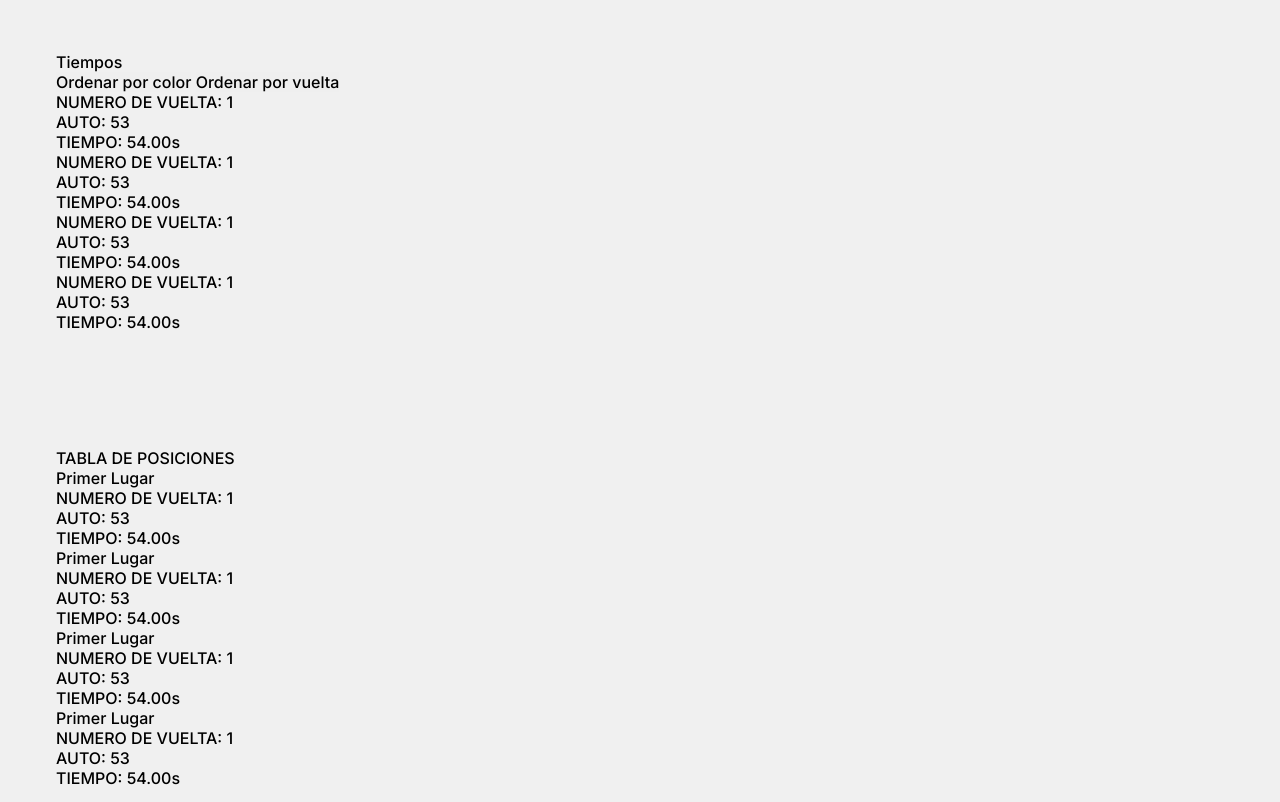
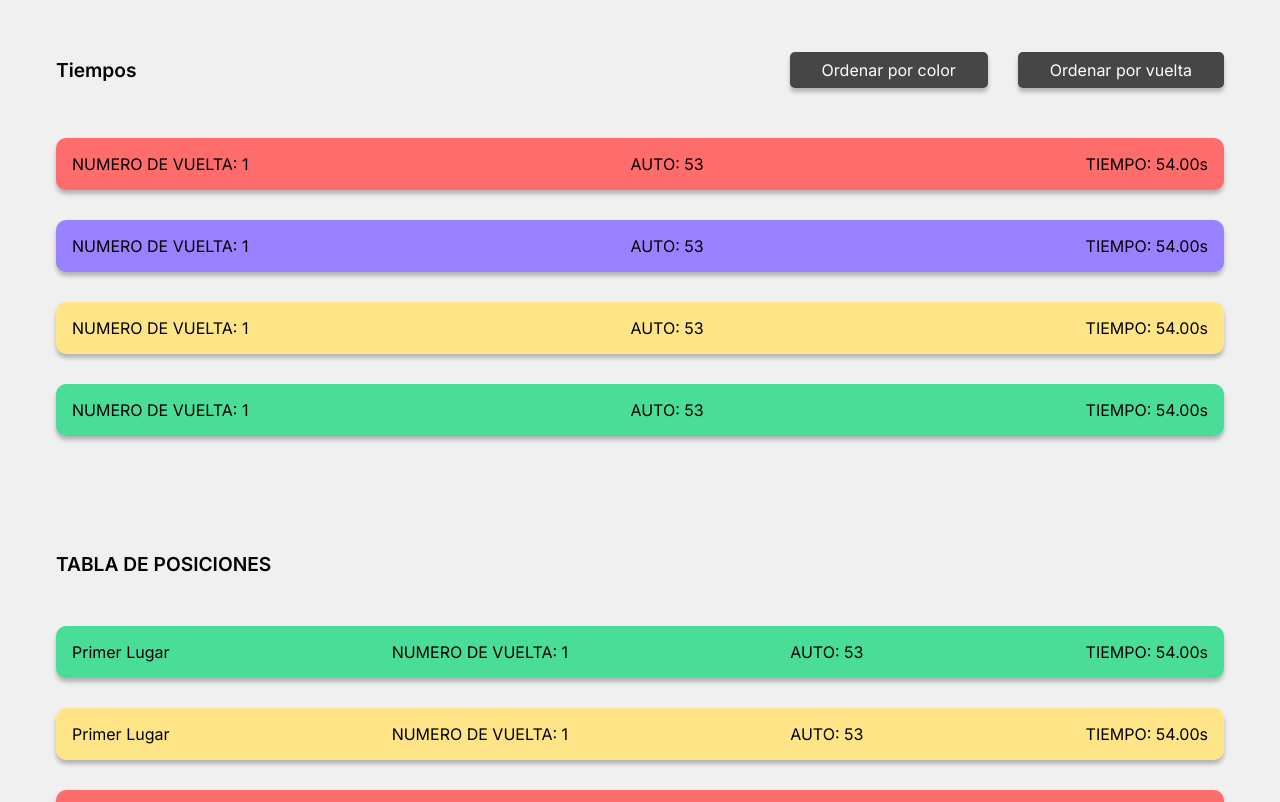
Before and after one commit to Axel-Meyrek/Aplicacion-Carreras, a website: page index.html in a window 1280 px wide. Shown: the part 940-1742 px from the top of the page. Drawn offline with Linux system fonts and the light colour scheme.

Commit message:
Style, times, table position and export data

```diff
--- a/index.html
+++ b/index.html
@@ -42,22 +42,22 @@
         <!-- CONTEINER BUTTON AUTOS -->
         <section class="section conteinerButtonAutos">
 
-            <div class="buttonAuto">
+            <div class="buttonAuto bgPurple">
                 <span class="numberAuto">50</span>
                 <i class="fa-solid fa-car iconAuto"></i>
             </div>
 
-            <div class="buttonAuto">
+            <div class="buttonAuto bgBlue">
                 <span class="numberAuto">50</span>
                 <i class="fa-solid fa-car iconAuto"></i>
             </div>
 
-            <div class="buttonAuto">
+            <div class="buttonAuto bgRed">
                 <span class="numberAuto">50</span>
                 <i class="fa-solid fa-car iconAuto"></i>
             </div>
 
-            <div class="buttonAuto">
+            <div class="buttonAuto bgPink">
                 <span class="numberAuto">50</span>
                 <i class="fa-solid fa-car iconAuto"></i>
             </div>
@@ -84,25 +84,25 @@
 
             <div class="conteinerTiempos">
 
-                <div class="item_tiempo">
+                <div class="item_tiempo bgRed">
                     <p>NUMERO DE VUELTA: 1</p>
                     <p>AUTO: 53</p>
                     <p>TIEMPO: 54.00s</p>
                 </div>
 
-                <div class="item_tiempo">
+                <div class="item_tiempo bgPurple">
                     <p>NUMERO DE VUELTA: 1</p>
                     <p>AUTO: 53</p>
                     <p>TIEMPO: 54.00s</p>
                 </div>
 
-                <div class="item_tiempo">
+                <div class="item_tiempo bgYellow">
                     <p>NUMERO DE VUELTA: 1</p>
                     <p>AUTO: 53</p>
                     <p>TIEMPO: 54.00s</p>
                 </div>
 
-                <div class="item_tiempo">
+                <div class="item_tiempo bgGreen">
                     <p>NUMERO DE VUELTA: 1</p>
                     <p>AUTO: 53</p>
                     <p>TIEMPO: 54.00s</p>
@@ -119,28 +119,28 @@
 
             <div class="conteinerTablaPosiciones">
 
-                <div class="item_position">
+                <div class="item_position bgGreen">
                     <p>Primer Lugar</p>
                     <p>NUMERO DE VUELTA: 1</p>
                     <p>AUTO: 53</p>
                     <p>TIEMPO: 54.00s</p>
                 </div>
 
-                <div class="item_position">
+                <div class="item_position bgYellow">
                     <p>Primer Lugar</p>
                     <p>NUMERO DE VUELTA: 1</p>
                     <p>AUTO: 53</p>
                     <p>TIEMPO: 54.00s</p>
                 </div>
 
-                <div class="item_position">
+                <div class="item_position bgRed">
                     <p>Primer Lugar</p>
                     <p>NUMERO DE VUELTA: 1</p>
                     <p>AUTO: 53</p>
                     <p>TIEMPO: 54.00s</p>
                 </div>
 
-                <div class="item_position">
+                <div class="item_position bgPurple">
                     <p>Primer Lugar</p>
                     <p>NUMERO DE VUELTA: 1</p>
                     <p>AUTO: 53</p>
--- a/styles/style.css
+++ b/styles/style.css
@@ -25,10 +25,18 @@
 
     /* SIZE FONTS  */
     --fontSize-Small: 1rem;
-    --fontSize-big: 1rem;
+    --fontSize-big: 1.2rem;
 
     /* BOX SHADOW */
     --shadowComponents: 0px 4px 4px rgba(0, 0, 0, 0.25);
+
+    /* BACKGROUND */
+    --bgGreen: #4ADD97;
+    --bgYellow: #FFE588;
+    --bgRed: #FF6C6C;
+    --bgPurple: #9A81FF;
+    --bgPink: #FF81CC;
+    --bgBlue: #476F7B;
 
 }
 
@@ -40,9 +48,8 @@
     list-style: none;
     text-decoration: none;
     font-family: var(--fontMain);
-    font-weight: var(--weight-medium);
+    border: none;
     font-size: 16px;
-    border: none;
 }
 
 body{
@@ -71,6 +78,7 @@ body{
     top: 0;
     left: 0;
     right: 0;
+    z-index: 10;
 }
 
 .nav{
@@ -203,3 +211,95 @@ body{
     font-size: 5rem;
     color: var(--colorLight);
 }
+
+/* TIEMPOS */
+
+.headerTiempos{
+    display: flex;
+    justify-content: space-between;
+    align-items: center;
+}
+
+.sectionTitle{
+    font-size: var(--fontSize-big);
+    font-weight: var(--weight-semiBold);
+}
+
+.filtros{
+    display: flex;
+    justify-content: center;
+    gap: 30px;
+}
+
+.button_filtro{
+    background-color: var(--colorGrey);
+    color: var(--white);
+    padding: .5em 2em;
+    border-radius: 5px;
+    box-shadow: var(--shadowComponents);
+    transition: scale .3s;
+}
+
+.button_filtro:hover{
+    scale: 1.01;
+}
+
+.conteinerTiempos, .conteinerTablaPosiciones{
+    padding-top: 50px;
+    display: flex;
+    flex-direction: column;
+    gap: 30px;
+}
+
+.item_tiempo, .item_position{
+    display: flex;
+    align-items: center;
+    justify-content: space-between;
+    padding: 1em;
+    border-radius: 10px;
+    box-shadow: var(--shadowComponents);
+}
+
+
+/* EXPORTAR */
+.exportar{
+    display: flex;
+    justify-content: center;
+    align-items: center;
+}
+
+.buttonExportar{
+    background-color: var(--colorGreen);
+    padding: 1em;
+    border-radius: 10px;
+    max-width: 500px;
+    width: 100%;
+    box-shadow: var(--shadowComponents);
+}
+
+
+
+/* BACKGROUNDS */
+.bgGreen{
+    background-color: var(--bgGreen);
+}
+
+.bgYellow{
+    background-color: var(--bgYellow);
+}
+
+.bgRed{
+    background-color: var(--bgRed);
+}
+
+.bgPurple{
+    background-color: var(--bgPurple);
+}
+
+.bgBlue{
+    background-color: var(--bgBlue);
+}
+
+.bgPink{
+    background-color: var(--bgPink);
+}
```
